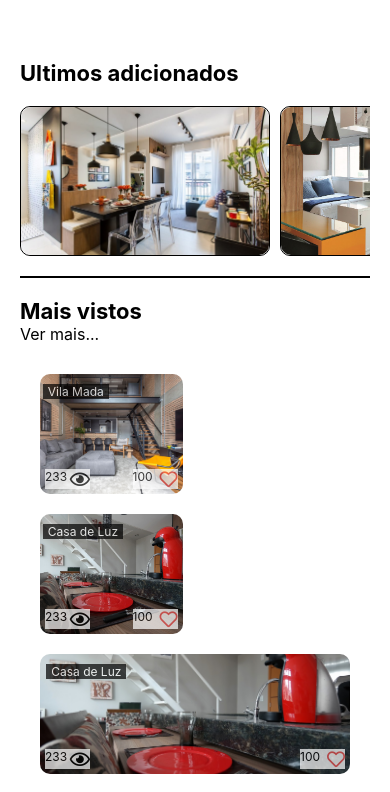
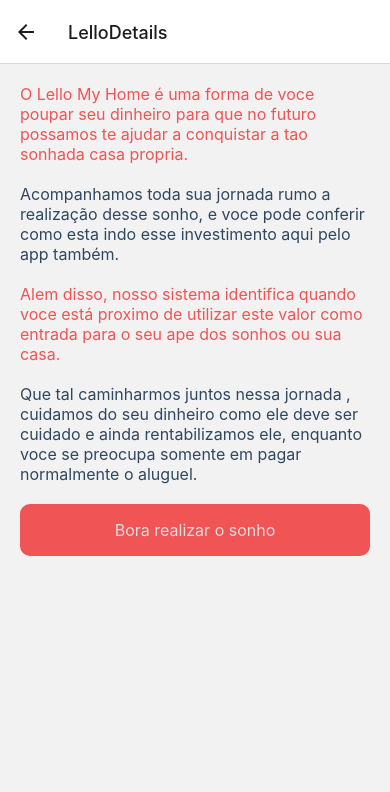
Before and after one commit to emersonjds/lello, a React Native app: screen /LelloDetails in a window 390 px wide. Shown: the top 792 px of the page. Built offline with nearby package versions, Linux system fonts and the light colour scheme.

Commit message:
Lelo Details Screen

```diff
--- a/App.js
+++ b/App.js
@@ -6,6 +6,7 @@
 import { createNativeStackNavigator } from "@react-navigation/native-stack";
 import Home from "./src/screens/Home";
 import Details from "./src/screens/Details";
+import LelloDetails from "./src/screens/LelloDetails";
 
 const Stack = createNativeStackNavigator();
 
@@ -17,6 +18,7 @@
       options={{ headerShown: false }}
     />
     <Stack.Screen name="Details" component={Details} />
+    <Stack.Screen name="LelloDetails" component={LelloDetails} />
   </Stack.Navigator>
 );
 
--- /dev/null
+++ b/src/contants.js
@@ -0,0 +1,6 @@
+export const Colors = {
+  primary: "#F05454",
+  secondary: "#30475E",
+  tertiary: "#222831",
+  quaternary: "#DDDDDD",
+};
--- a/src/screens/Details/index.js
+++ b/src/screens/Details/index.js
@@ -13,10 +13,6 @@
 
 const Details = ({ route, navigation }) => {
   const { house } = route?.params;
-
-  useEffect(() => {
-    console.log(house);
-  }, []);
 
   return (
     <Box pt={20} pr={20} pl={20}>
@@ -101,6 +97,9 @@
             justifyContent: "center",
             marginTop: 20,
           }}
+          onPress={() => {
+            navigation.navigate("LelloDetails");
+          }}
         >
           <TextRegular color="#fff">Alugue com Lello My Home</TextRegular>
         </TouchableOpacity>
--- /dev/null
+++ b/src/screens/LelloDetails/index.js
@@ -0,0 +1,63 @@
+import React from "react";
+import { TouchableOpacity, View } from "react-native";
+
+import { Box } from "../../components/Spacing";
+import { TextRegular } from "../../components/Title";
+
+import { Colors } from "../../contants";
+
+// import { Container } from './styles';
+
+const LelloDetails = () => {
+  return (
+    <Box p={20}>
+      <Box>
+        <TextRegular color={Colors.primary}>
+          O Lello My Home é uma forma de voce poupar seu dinheiro para que no
+          futuro possamos te ajudar a conquistar a tao sonhada casa propria.
+        </TextRegular>
+      </Box>
+
+      <Box mt="20">
+        <TextRegular color={Colors.secondary}>
+          Acompanhamos toda sua jornada rumo a realização desse sonho, e voce
+          pode conferir como esta indo esse investimento aqui pelo app também.
+        </TextRegular>
+      </Box>
+
+      <Box mt="20">
+        <TextRegular color={Colors.primary}>
+          Alem disso, nosso sistema identifica quando voce está proximo de
+          utilizar este valor como entrada para o seu ape dos sonhos ou sua
+          casa.
+        </TextRegular>
+      </Box>
+
+      <Box mt="20">
+        <TextRegular color={Colors.secondary}>
+          Que tal caminharmos juntos nessa jornada , cuidamos do seu dinheiro
+          como ele deve ser cuidado e ainda rentabilizamos ele, enquanto voce se
+          preocupa somente em pagar normalmente o aluguel.
+        </TextRegular>
+      </Box>
+
+      <Box mt="20">
+        <TouchableOpacity
+          style={{
+            height: 52,
+            backgroundColor: Colors.primary,
+            alignItems: "center",
+            justifyContent: "center",
+            borderRadius: 10,
+          }}
+        >
+          <TextRegular color={Colors.quaternary}>
+            Bora realizar o sonho
+          </TextRegular>
+        </TouchableOpacity>
+      </Box>
+    </Box>
+  );
+};
+
+export default LelloDetails;
```
